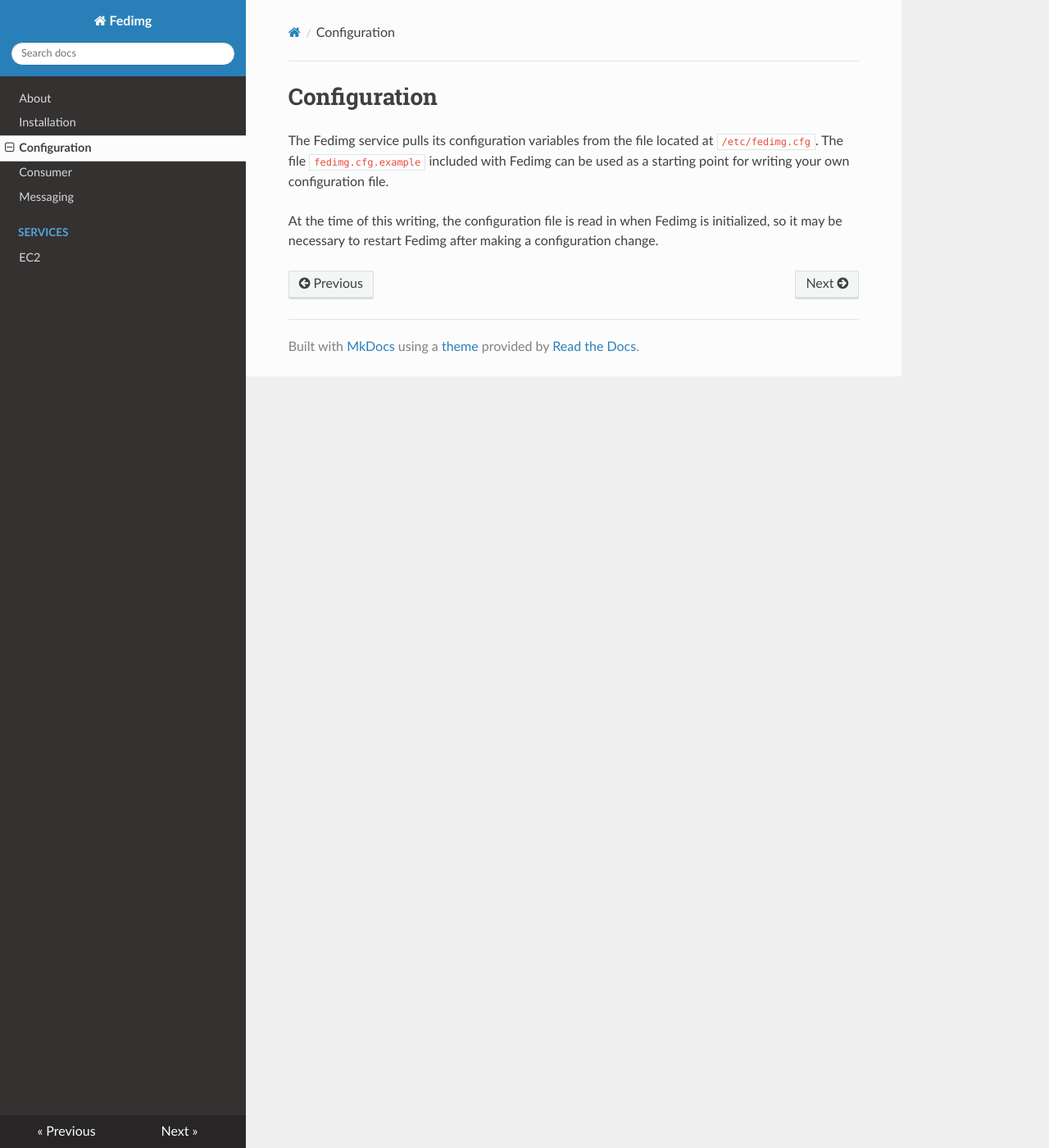
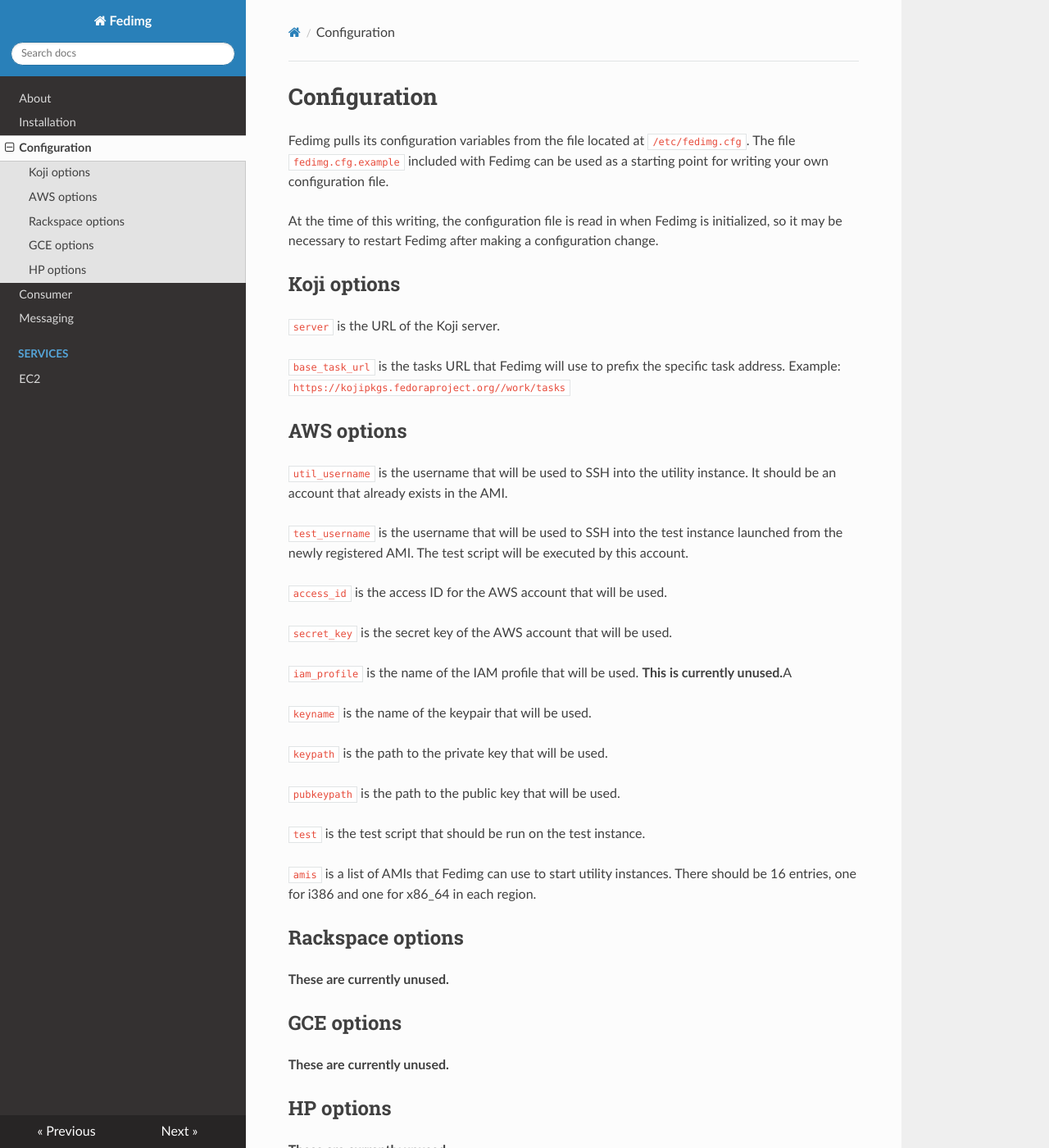
Before and after one commit to fedora-infra/fedimg, an MkDocs documentation site: the page built from docs/configuration.md, in a window 1280 px wide and 1400 px high. Shown: the whole window at 82% size. Built offline with MkDocs 1.6.1, drawn with Linux system fonts in a browser that asks for light colours; nearby versions of some CDN libraries; old or Windows-style settings are respelled for this version of MkDocs.

Commit message:
docs: add info for setting each confgiuration option available in fedimg.cfg

```diff
--- a/docs/configuration.md
+++ b/docs/configuration.md
@@ -1,9 +1,55 @@
 # Configuration
 
-The Fedimg service pulls its configuration variables from the file located at
+Fedimg pulls its configuration variables from the file located at
 `/etc/fedimg.cfg`. The file `fedimg.cfg.example` included with Fedimg can be
 used as a starting point for writing your own configuration file.
 
 At the time of this writing, the configuration file is read in when Fedimg is
 initialized, so it may be necessary to restart Fedimg after making a
 configuration change.
+
+## Koji options
+
+`server` is the URL of the Koji server.
+
+`base_task_url` is the tasks URL that Fedimg will use to prefix the specific
+task address. Example: `https://kojipkgs.fedoraproject.org//work/tasks`
+
+## AWS options
+
+`util_username` is the username that will be used to SSH into the utility
+instance. It should be an account that already exists in the AMI.
+
+`test_username` is the username that will be used to SSH into the test
+instance launched from the newly registered AMI. The test script will
+be executed by this account.
+
+`access_id` is the access ID for the AWS account that will be used.
+
+`secret_key` is the secret key of the AWS account that will be used.
+
+`iam_profile` is the name of the IAM profile that will be used. **This is
+currently unused.**A
+
+`keyname` is the name of the keypair that will be used.
+
+`keypath` is the path to the private key that will be used.
+
+`pubkeypath` is the path to the public key that will be used.
+
+`test` is the test script that should be run on the test instance.
+
+`amis` is a list of AMIs that Fedimg can use to start utility instances. There
+should be 16 entries, one for i386 and one for x86_64 in each region.
+
+## Rackspace options
+
+**These are currently unused.**
+
+## GCE options
+
+**These are currently unused.**
+
+## HP options
+
+**These are currently unused.**
```
